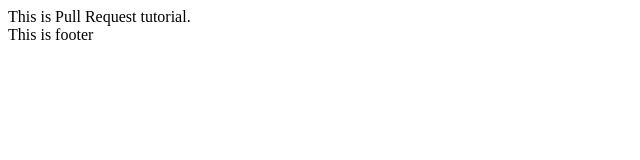
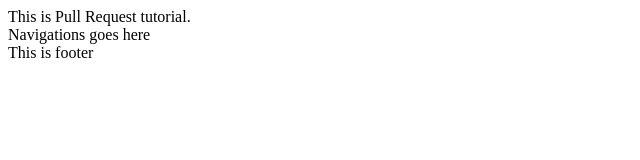
Before and after one commit to jagsir-singh/Pull_Request, a plain HTML site: page index.html in a window 1280 px wide. Shown: the whole page, without its empty margins (0-640 px from the left). Drawn offline with Linux system fonts and the light colour scheme.

Commit message:
Adding nav to base branch

```diff
--- a/index.html
+++ b/index.html
@@ -8,6 +8,9 @@
 	<header>
 		<div>This is Pull Request tutorial.</div>
 	</header>
+	<nav>
+		<div>Navigations goes here</div>
+	</nav>
 	<footer>
 		<div>This is footer</div>
 	</footer>
```
